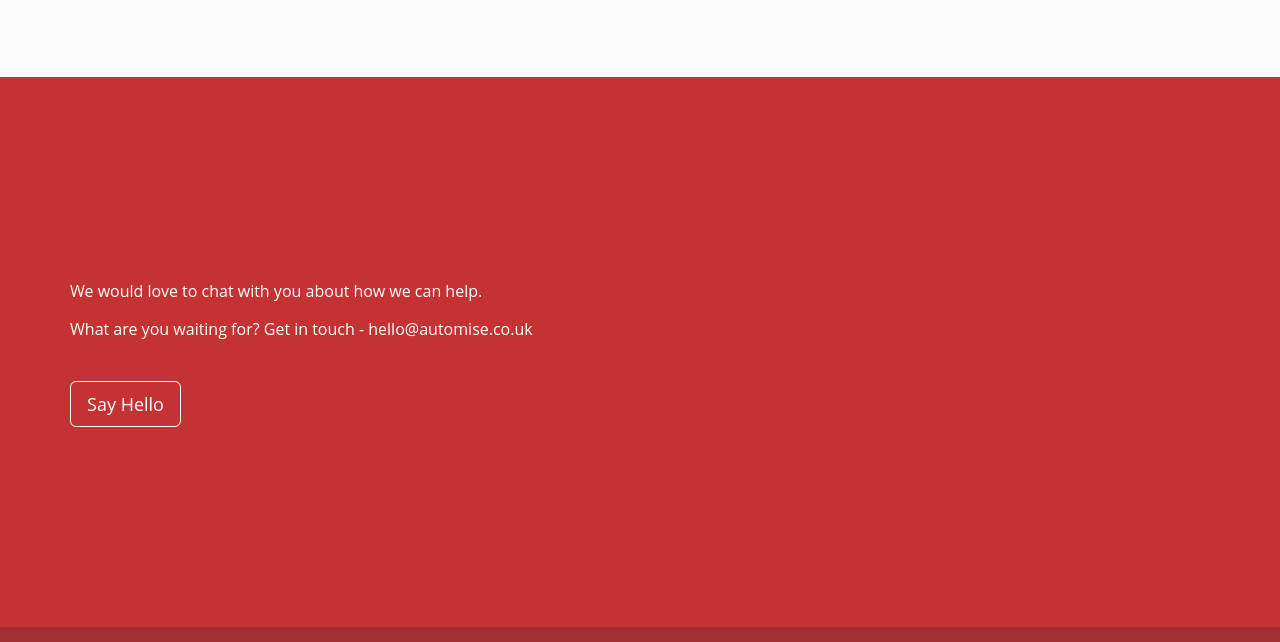
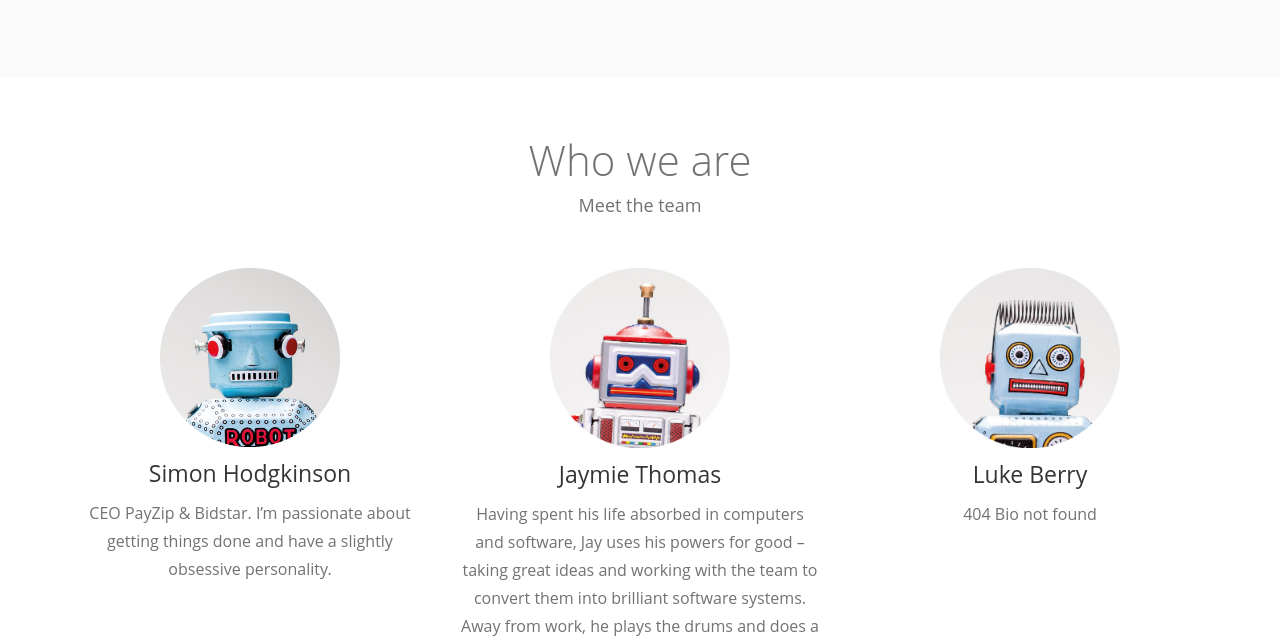
Before and after one commit to automise/automise-brochure, a plain HTML site: page index.html in a window 1280 px wide. Shown: the part 3155-3797 px from the top of the page. Drawn offline with nearby package versions, Linux system fonts and the light colour scheme.

Commit message:
added meet-the-team

```diff
--- a/css/custom.css
+++ b/css/custom.css
@@ -170,6 +170,12 @@ h4 {
     color: #fff;
     text-decoration: none;
 }
+.meet-the-team a {
+    color: #353535;
+}
+.meet-the-team a:hover {
+    text-decoration: none;
+}
 @media(max-width: 700px) {
     .vmiddle {
         top: 100%;
--- a/index.html
+++ b/index.html
@@ -201,6 +201,43 @@
                 </div>
             </section>
 
+            <section class='first-section meet-the-team'>
+                <div class="container">
+                    <!-- Padding -->
+                    <div class="wrapper-lg">
+                        <div class="row">
+                            <div class="col-xs-12">
+                                <h2>Who we are</h2>
+                                <p class="large">Meet the team</p>
+                            </div>
+                        </div>
+                        <div class="row">
+                            <div class="col-sm-4 intro-content">
+                                <div class="icon-lg">
+                                    <img src="img/simon-robot.png" width="50%" />
+                                </div>
+                                <h4><a href="http://twitter.com/sihodgkinson" target="_BLANK">Simon Hodgkinson</a></h4>
+                                <p>CEO PayZip &amp; Bidstar. I’m passionate about getting things done and have a slightly obsessive personality.</p>
+                            </div>
+                            <div class="col-sm-4 intro-content">
+                                <div class="icon-lg">
+                                    <img src="img/jay-robot.png" width="50%" />
+                                </div>
+                                <h4><a href="http://twitter.com/jaymiethomas" target="_BLANK">Jaymie Thomas</a></h4>
+                                <p>Having spent his life absorbed in computers and software, Jay uses his powers for good – taking great ideas and working with the team to convert them into brilliant software systems. Away from work, he plays the drums and does a bit of choral singing too.</p>
+                            </div>
+                            <div class="col-sm-4 intro-content">
+                                <div class="icon-lg">
+                                    <img src="img/luke-robot.png" width="50%" />
+                                </div>
+                                <h4><a href="http://twitter.com/lukeberry99" target="_BLANK">Luke Berry</a></h4>
+                                <p>404 Bio not found</p>
+                            </div>
+                        </div>
+                    </div>
+                </div>
+            </section>
+
             <footer class="footer" id="footer">
                 <div class="container">
                     <div class="wrapper-lg">
```
Also changed, not shown: img/jay-robot.png (added), img/luke-robot.png (added), img/simon-robot.png (added).
